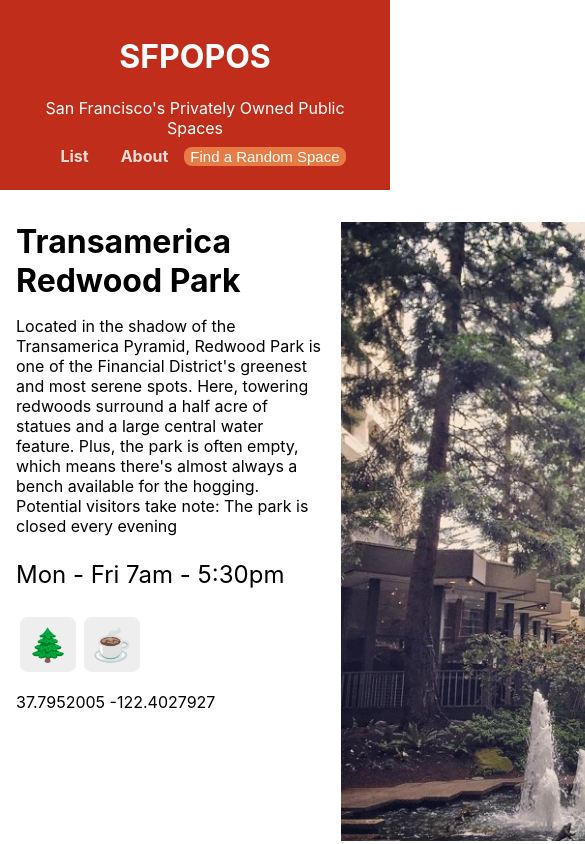
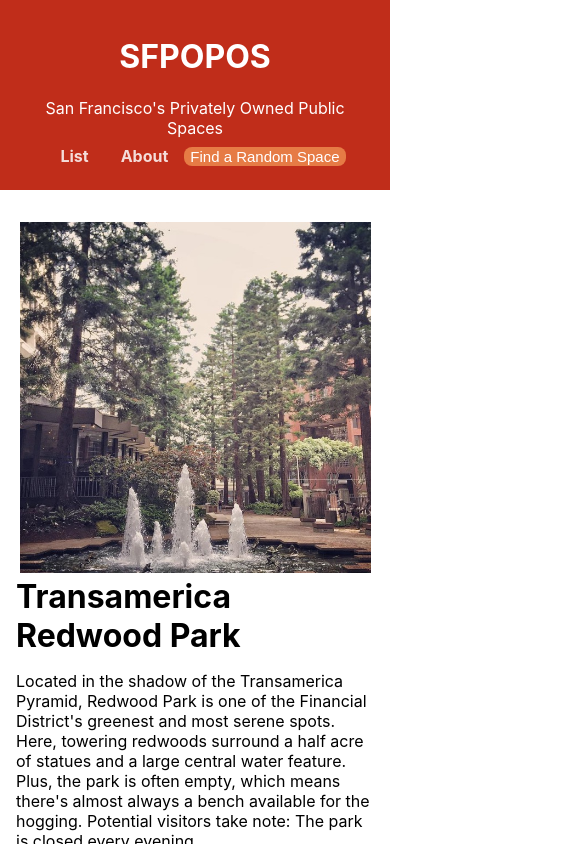
Before and after one commit to idev74/sfpopos, a React (Create React App) app: page / in a window 390 px wide. Both pictures are taken after a click on the button "Find a Random Space". Shown: the top 844 px of the page, 585 px wide, since content can reach past the window. Built offline with nearby package versions, Linux system fonts and the light colour scheme.

Commit message:
made responsive

```diff
--- a/src/components/POPOSDetails/POPOSDetails.css
+++ b/src/components/POPOSDetails/POPOSDetails.css
@@ -3,6 +3,7 @@
 	flex-direction: row-reverse;
 	width: 960px;
 	margin: auto;
+	justify-content: center;
 }
 
 .POPOSDetails .POPOSDetails-info {
@@ -27,3 +28,30 @@
 .POPOSDetails .POPOSDetails-hours {
 	font-size: 1.5em;
 }
+
+@media only screen and (max-width: 480px) {
+    .POPOSDetails {
+        width: 100%;
+		flex-direction: column;
+		justify-content: center;
+		align-items: center;
+
+    }
+
+    .image {
+        width: 100%;
+    }
+}
+
+@media only screen and (max-width: 960px) {
+	.POPOSDetails {
+		width: 100%;
+		flex-direction: column;
+		justify-content: center;
+		align-items: center;
+	}
+
+	.POPOSDetails-image {
+		width: 90%
+	}
+}
--- a/src/components/POPOSList/POPOSList.js
+++ b/src/components/POPOSList/POPOSList.js
@@ -22,6 +22,7 @@
 
   return (
     <div className="POPOSList">
+      <div className="search">
       <form>
         <input
           value={query}
@@ -30,6 +31,7 @@
         />
         <button type="submit">Search</button>
       </form>
+      </div>
       {spaces}
     </div>
   )
```
